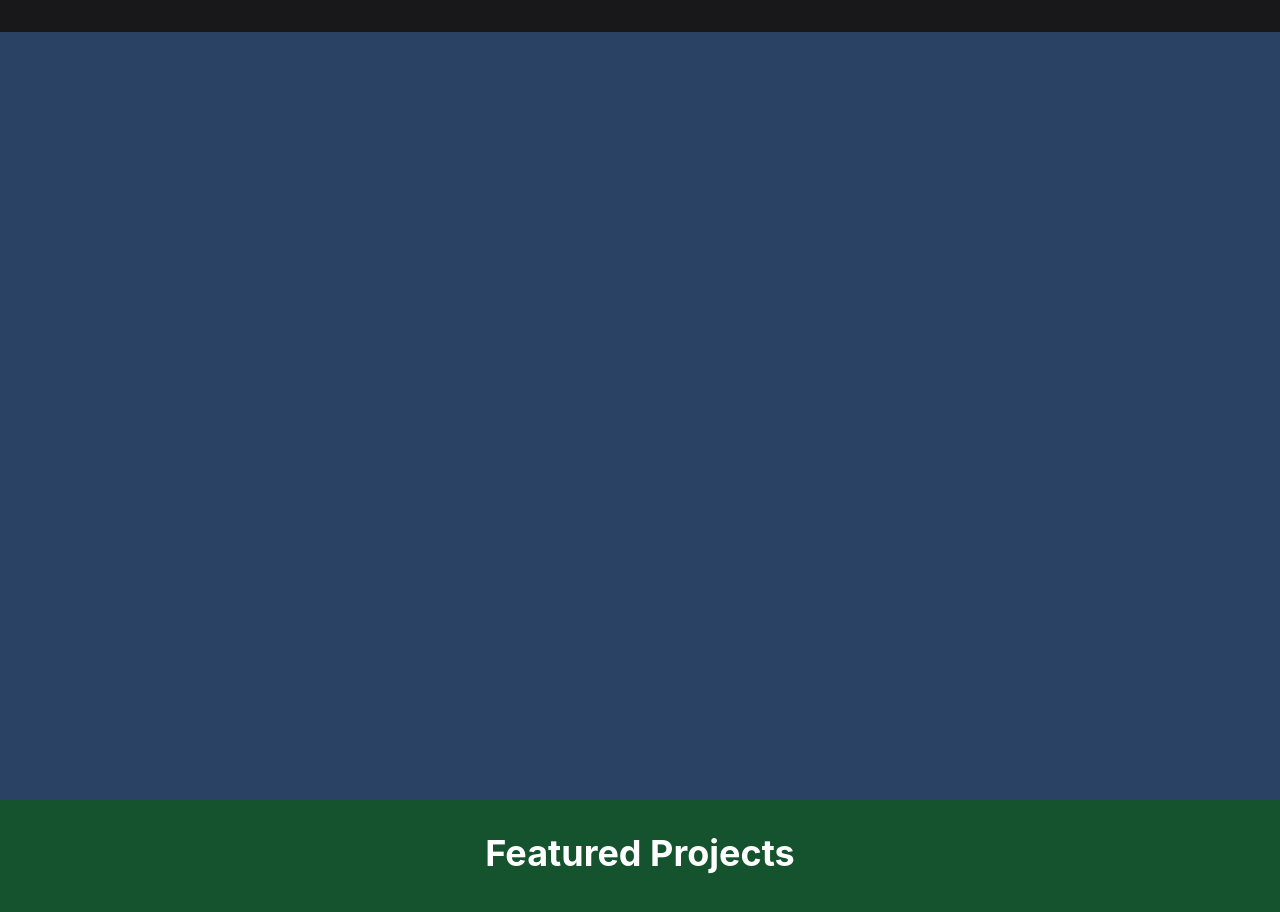
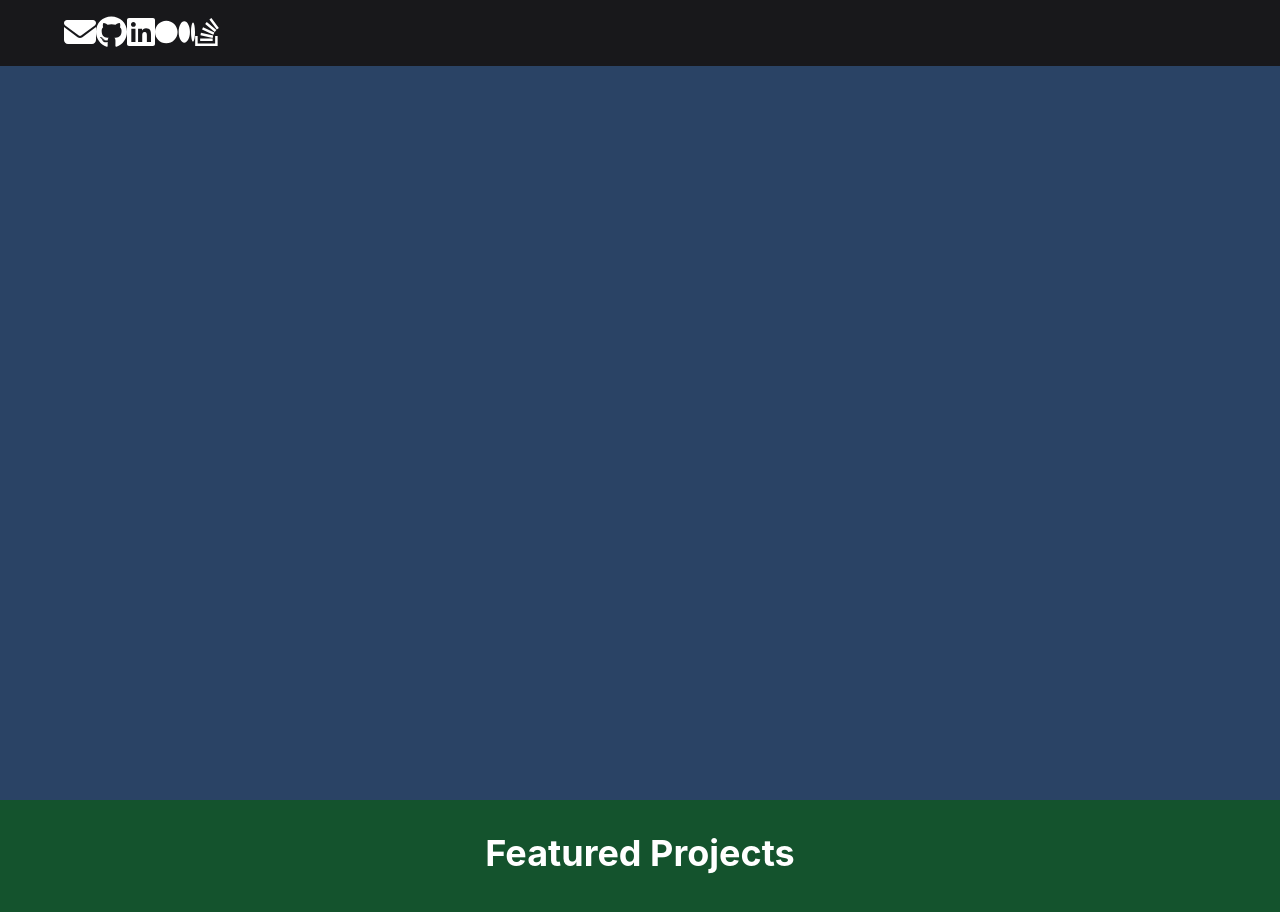
Before and after one commit to claceotto/react-portifolio, a React (Create React App) app: page / in a window 1280 px wide. Shown: the top 912 px of the page. Built offline with nearby package versions, Linux system fonts and the light colour scheme.

Commit message:
Implementing logic to render all icons on socials with their respective URLs

```diff
--- a/src/components/Header.js
+++ b/src/components/Header.js
@@ -32,6 +32,13 @@ const socials = [
   },
 ];
 
+const externalLinks = socials.map(social => {
+  return (
+    <a href="social.url">
+      <FontAwesomeIcon icon={social.icon} size="2x" />
+    </a>
+  )
+})
 const Header = () => {
   const handleClick = (anchor) => () => {
     const id = `${anchor}-section`;
@@ -43,6 +50,8 @@ const Header = () => {
       });
     }
   };
+
+
 
   return (
     <Box
@@ -65,6 +74,7 @@ const Header = () => {
         >
           <nav>
             {/* Add social media links based on the `socials` data */}
+            {externalLinks}
           </nav>
           <nav>
             <HStack spacing={8}>
```
